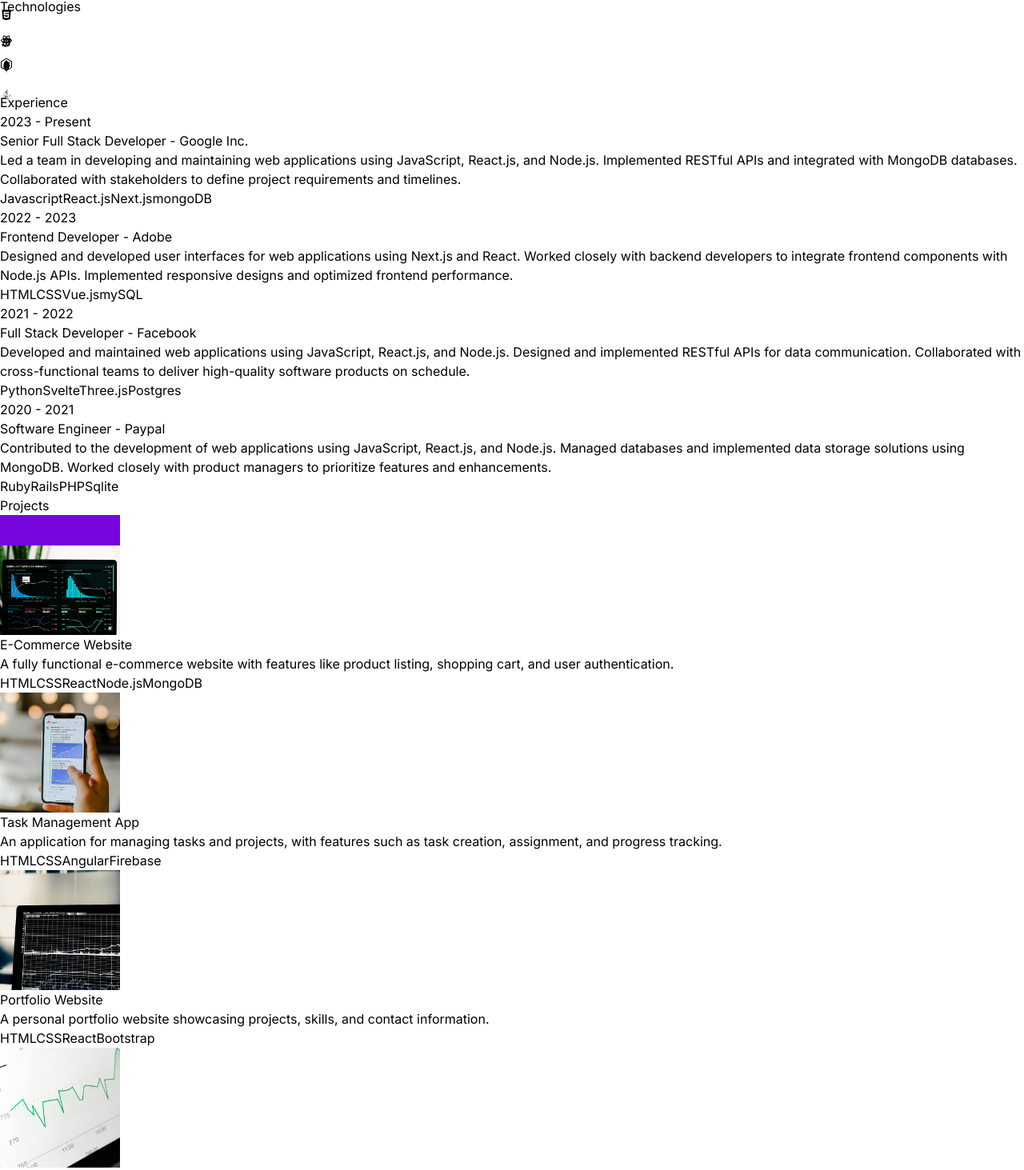
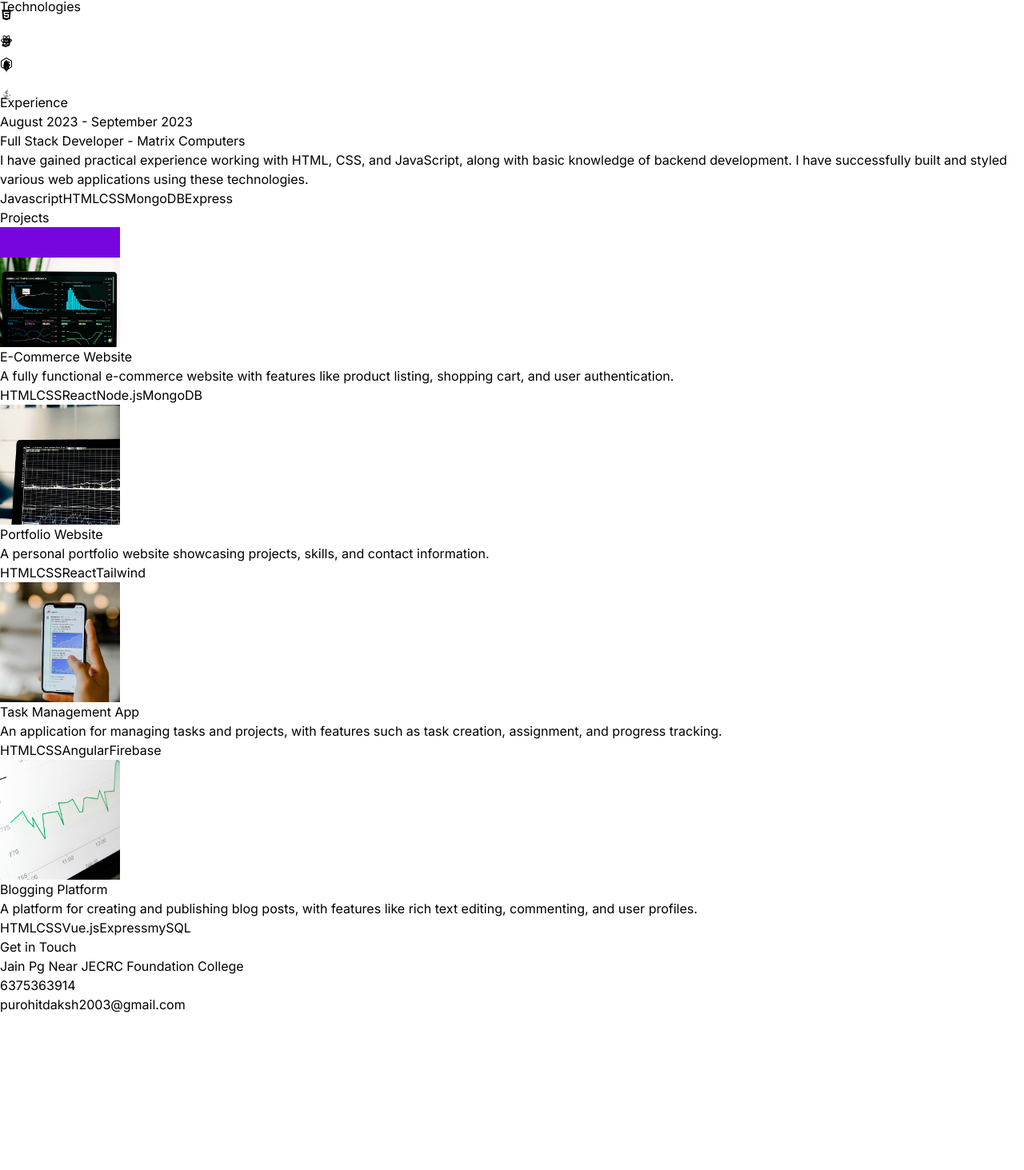
Before and after one commit to dakshu04/React-portfolio, a React (Vite) app: page / in a window 1280 px wide. Shown: the part 1406-2869 px from the top of the page at 80% size. After the commit the page ends 2674 px from the top, so only its background shows below. Built offline with nearby package versions, Linux system fonts and the light colour scheme.

Commit message:
Done with Experiences

```diff
--- a/src/components/Experience.jsx
+++ b/src/components/Experience.jsx
@@ -18,7 +18,7 @@ export default function Experience() {
                     initial={{ opacity: 0, x: -100 }}
                     transition = {{duration: 1}}
                     className="w-full lg:w-1/4">
-                        <p className="mb-2 text-sm text-neutral-400">{experience.year}</p>
+                        <p className="mb-2 text-sm font-semibold text-neutral-400">{experience.year}</p>
                     </motion.div>
                     <motion.div
                     whileInView={{ opacity:1, x: 0}}
--- a/src/constants/index.js
+++ b/src/constants/index.js
@@ -9,33 +9,13 @@ export const ABOUT_TEXT = `I am an enthusiastic and adaptable full stack develop
 
 export const EXPERIENCES = [
   {
-    year: "2023 - Present",
-    role: "Senior Full Stack Developer",
-    company: "Google Inc.",
-    description: `Led a team in developing and maintaining web applications using JavaScript, React.js, and Node.js. Implemented RESTful APIs and integrated with MongoDB databases. Collaborated with stakeholders to define project requirements and timelines.`,
-    technologies: ["Javascript", "React.js", "Next.js", "mongoDB"],
-  },
-  {
-    year: "2022 - 2023",
-    role: "Frontend Developer",
-    company: "Adobe",
-    description: `Designed and developed user interfaces for web applications using Next.js and React. Worked closely with backend developers to integrate frontend components with Node.js APIs. Implemented responsive designs and optimized frontend performance.`,
-    technologies: ["HTML", "CSS", "Vue.js", "mySQL"],
-  },
-  {
-    year: "2021 - 2022",
+    year: "August 2023 - September 2023",
     role: "Full Stack Developer",
-    company: "Facebook",
-    description: `Developed and maintained web applications using JavaScript, React.js, and Node.js. Designed and implemented RESTful APIs for data communication. Collaborated with cross-functional teams to deliver high-quality software products on schedule.`,
-    technologies: ["Python", "Svelte", "Three.js", "Postgres"],
-  },
-  {
-    year: "2020 - 2021",
-    role: "Software Engineer",
-    company: "Paypal",
-    description: `Contributed to the development of web applications using JavaScript, React.js, and Node.js. Managed databases and implemented data storage solutions using MongoDB. Worked closely with product managers to prioritize features and enhancements.`,
-    technologies: ["Ruby", "Rails", "PHP", "Sqlite"],
-  },
+    company: "Matrix Computers",
+    description: `I have gained practical experience working with HTML, CSS, and JavaScript, along with basic knowledge of backend development. I have successfully built and styled various web applications using these technologies.`,
+    technologies: ["Javascript", "HTML", "CSS", "MongoDB", 'Express'],
+  }
+
 ];
 
 export const PROJECTS = [
@@ -47,19 +27,20 @@ export const PROJECTS = [
     technologies: ["HTML", "CSS", "React", "Node.js", "MongoDB"],
   },
   {
+    title: "Portfolio Website",
+    image: project3,
+    description:
+      "A personal portfolio website showcasing projects, skills, and contact information.",
+    technologies: ["HTML", "CSS", "React", "Tailwind"],
+  },
+  {
     title: "Task Management App",
     image: project2,
     description:
       "An application for managing tasks and projects, with features such as task creation, assignment, and progress tracking.",
     technologies: ["HTML", "CSS", "Angular", "Firebase"],
   },
-  {
-    title: "Portfolio Website",
-    image: project3,
-    description:
-      "A personal portfolio website showcasing projects, skills, and contact information.",
-    technologies: ["HTML", "CSS", "React", "Bootstrap"],
-  },
+
   {
     title: "Blogging Platform",
     image: project4,
@@ -70,7 +51,7 @@ export const PROJECTS = [
 ];
 
 export const CONTACT = {
-  address: "767 Fifth Avenue, New York, NY 10153 ",
-  phoneNo: "+12 4555 666 00 ",
-  email: "me@example.com",
+  address: "Jain Pg Near JECRC Foundation College ",
+  phoneNo: "6375363914",
+  email: "purohitdaksh2003@gmail.com",
 };
```
